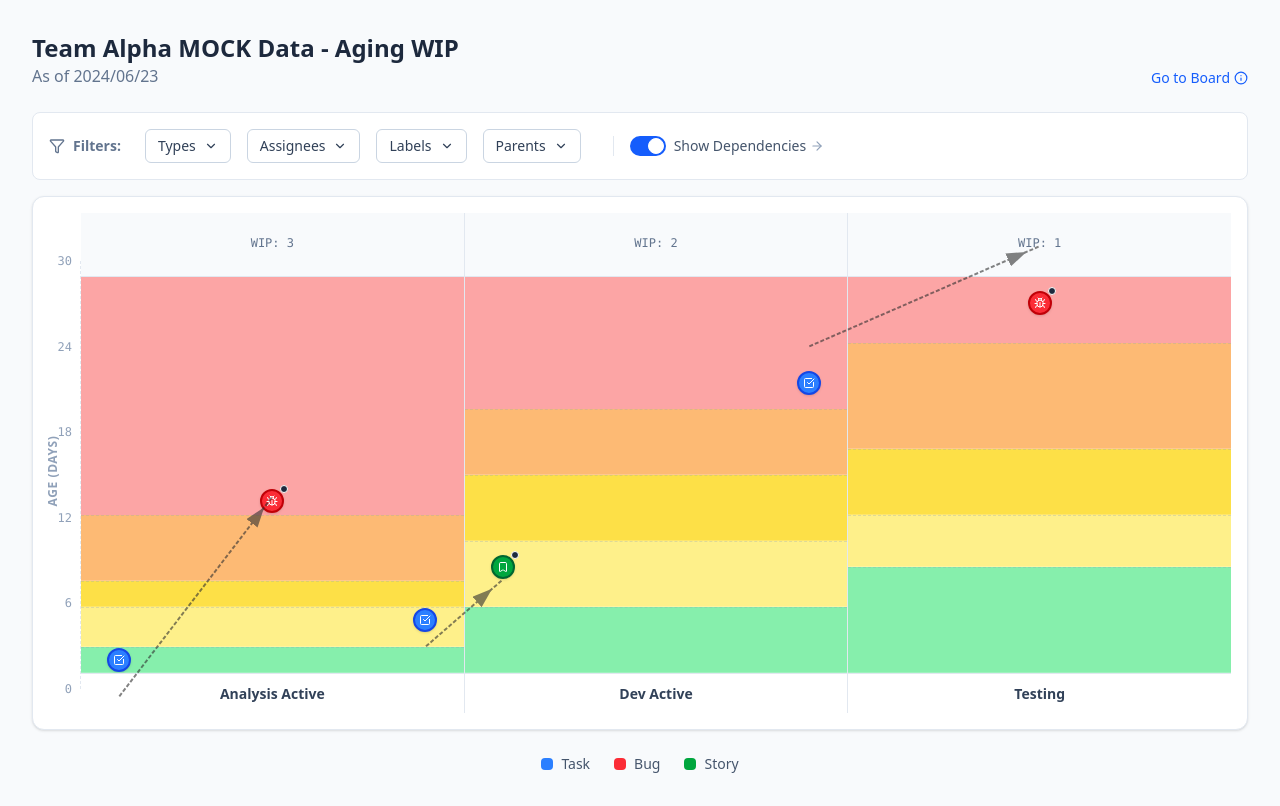
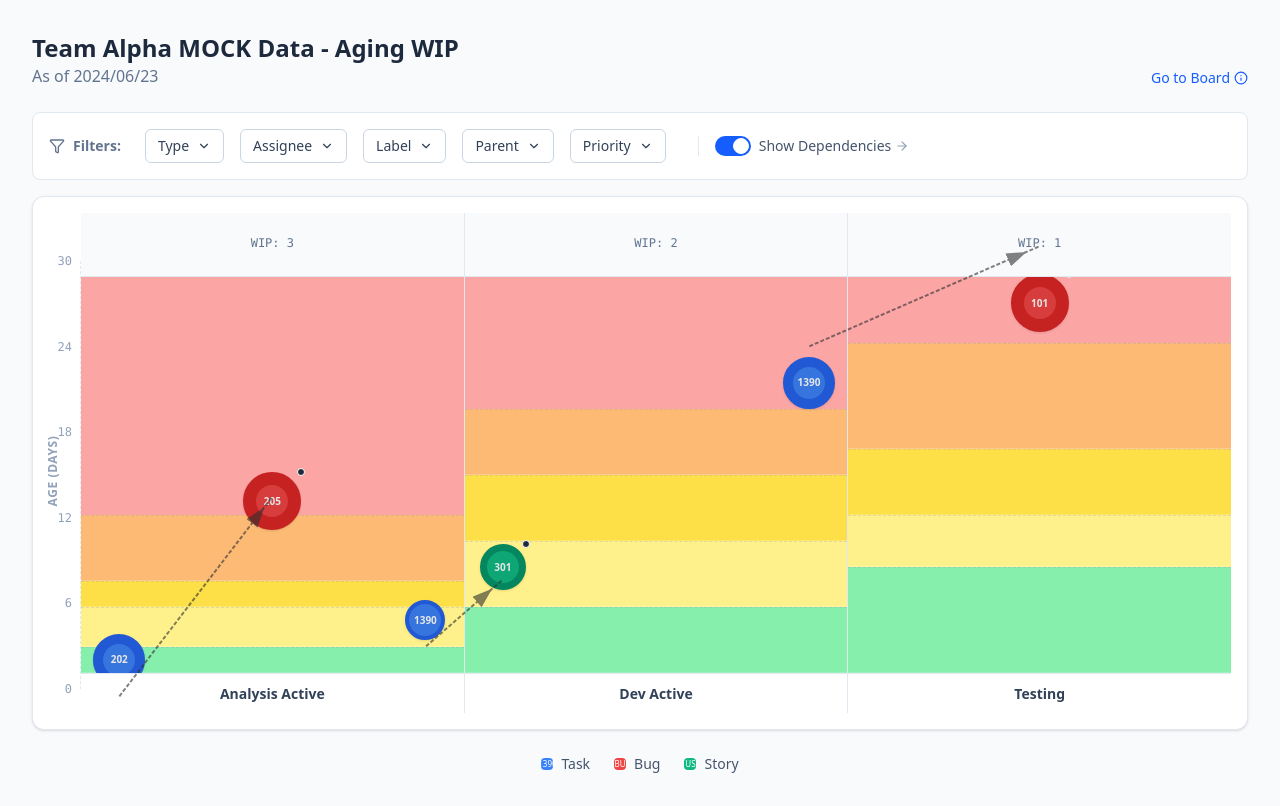
Before and after one commit to paulera/aging-wip-ui, a React (Vite) app: page / in a window 1280 px wide. Built offline with nearby package versions, Linux system fonts and the light colour scheme.

Commit message:
Cosmetic info moved into a theme object. UI agnostic to types. Priority and urgency level implemented. Arbitrary number of unified SLE steps.

```diff
--- a/src/App.jsx
+++ b/src/App.jsx
@@ -1,5 +1,5 @@
 import React, { useState, useMemo, useRef, useLayoutEffect, useEffect } from 'react';
-import { Info, Bug, CheckSquare, Bookmark, Filter, ArrowRight, Link as LinkIcon, Check, ChevronDown, X } from 'lucide-react';
+import { Info, Filter, ArrowRight, Link as LinkIcon, Check, ChevronDown, X } from 'lucide-react';
 
 // --- Mock Data ---
 const MOCK_DATA = {
@@ -8,6 +8,24 @@ const MOCK_DATA = {
   "board_url": "#",
   "min_days": 0,
   "max_days": 30,
+  "theme": {
+    "theme_name": "Default Theme",
+    "theme_author_name": "System",
+    "theme_author_email": "system@example.com",
+    "sle_colors": ["#86efac", "#fef08a", "#fde047", "#fdba74", "#fca5a5"],
+    "types": {
+      "Task": { "color": "#3b82f6", "borderColor": "#2563eb", "icon": "1390" },
+      "Bug": { "color": "#ef4444", "borderColor": "#dc2626", "icon": "BU" },
+      "Story": { "color": "#10b981", "borderColor": "#059669", "icon": "US" }
+    },
+    "priorities": {
+      "Highest": "H",
+      "High": "M",
+      "Medium": "L",
+      "Low": "L",
+      "Lowest": "L"
+    }
+  },
   "features": {
     "dependencies": {
       "enabled": true,
@@ -18,21 +36,14 @@ const MOCK_DATA = {
     },
     "filters": {
       "enabled": true,
-      "fields": ["type", "assignee", "label", "parent"]
+      "fields": ["type", "assignee", "label", "parent", "priority"]
     }
   },
   "columns": [
     {
-      "style": {
       "name": "Analysis Active",
       "top_text": "WIP: 3",
       "order": 1,
-        "step1_color": "#86efac",
-        "step2_color": "#fef08a",
-        "step3_color": "#fde047",
-        "step4_color": "#fdba74",
-        "step5_color": "#fca5a5"
-      },
       "sle": { "step1": 2, "step2": 5, "step3": 7, "step4": 12 },
       "items": [
         {
@@ -40,27 +51,35 @@ const MOCK_DATA = {
           "title": "Database Schema Review",
           "type": "Task",
           "age": 1,
+          "priority": "High",
+          "urgency": 3,
           "assignee": { "name": "Alice Dev", "picture": "", "link": "#" },
           "labels": ["Backend", "DB"],
           "parent": { "key": "EPIC-1", "title": "Backend Overhaul", "url": "#" },
-          "url": "https://jira.company.com/browse/KAN-202"
+          "url": "https://jira.company.com/browse/KAN-202",
+          "label": "202"
         },
         {
           "key": "KAN-205",
           "title": "Login Auth Bug",
           "type": "Bug",
           "age": 13,
+          "priority": "Highest",
+          "urgency": 4,
           "assignee": { "name": "Bob QA", "picture": "", "link": "#" },
           "labels": ["Security"],
           "parent": { "key": "EPIC-2", "title": "Security Audit", "url": "#" },
           "url": "https://jira.company.com/browse/KAN-205",
-          "depends_on": "KAN-202"
+          "depends_on": "KAN-202",
+          "label": "205"
         },
         {
           "key": "KAN-206",
           "title": "Legacy Cleanup",
           "type": "Task",
           "age": 4,
+          "priority": "Low",
+          "urgency": 1,
           "assignee": { "name": "Charlie", "picture": "", "link": "#" },
           "labels": ["Tech Debt"],
           "parent": { "key": "EPIC-1", "title": "Backend Overhaul", "url": "#" },
@@ -69,16 +88,9 @@ const MOCK_DATA = {
       ]
     },
     {
-      "style": {
       "name": "Dev Active",
       "top_text": "WIP: 2",
       "order": 2,
-        "step1_color": "#86efac",
-        "step2_color": "#fef08a",
-        "step3_color": "#fde047",
-        "step4_color": "#fdba74",
-        "step5_color": "#fca5a5"
-      },
       "sle": { "step1": 5, "step2": 10, "step3": 15, "step4": 20 },
       "items": [
          {
@@ -86,17 +98,22 @@ const MOCK_DATA = {
           "title": "API Integration",
           "type": "Story",
           "age": 8,
+          "priority": "Medium",
+          "urgency": 2,
           "assignee": { "name": "Diana", "picture": "", "link": "#" },
           "labels": ["Frontend"],
           "parent": { "key": "EPIC-3", "title": "Frontend Revamp", "url": "#" },
           "url": "https://jira.company.com/browse/KAN-301",
-          "depends_on": "KAN-206"
+          "depends_on": "KAN-206",
+          "label": "301"
         },
         {
           "key": "KAN-305",
           "title": "Performance Tuning",
           "type": "Task",
           "age": 22,
+          "priority": "High",
+          "urgency": 3,
           "assignee": { "name": "Evan", "picture": "", "link": "#" },
           "labels": ["Ops"],
           "parent": { "key": "EPIC-3", "title": "Frontend Revamp", "url": "#" },
@@ -105,16 +122,9 @@ const MOCK_DATA = {
       ]
     },
     {
-      "style": {
       "name": "Testing",
       "top_text": "WIP: 1",
       "order": 3,
-        "step1_color": "#86efac",
-        "step2_color": "#fef08a",
-        "step3_color": "#fde047",
-        "step4_color": "#fdba74",
-        "step5_color": "#fca5a5"
-      },
       "sle": { "step1": 8, "step2": 12, "step3": 17, "step4": 25 },
       "items": [
         {
@@ -122,11 +132,14 @@ const MOCK_DATA = {
           "title": "Critical Fix",
           "type": "Bug",
           "age": 28,
+          "priority": "Highest",
+          "urgency": 4,
           "assignee": { "name": "Fiona", "picture": "", "link": "#" },
           "labels": ["Urgent"],
           "parent": { "key": "EPIC-9", "title": "Q3 Goals", "url": "#" },
           "url": "https://jira.company.com/browse/KAN-101",
-          "depends_on": "KAN-305"
+          "depends_on": "KAN-305",
+          "label": "101"
         }
       ]
     }
@@ -182,7 +195,7 @@ const calculateLayout = (filteredColumns, maxDays) => {
 
 // --- Components ---
 
-const SmartTooltip = ({ item, dependency, position }) => {
+const SmartTooltip = ({ item, dependency, position, theme }) => {
   const tooltipRef = useRef(null);
   const [adjustedStyle, setAdjustedStyle] = useState({
     visibility: 'hidden',
@@ -217,6 +230,8 @@ const SmartTooltip = ({ item, dependency, position }) => {
 
   if (!item || !position) return null;
 
+  const priorityEmoji = theme.priorities[item.priority] || '';
+
   return (
     <div
       ref={tooltipRef}
@@ -233,6 +248,18 @@ const SmartTooltip = ({ item, dependency, position }) => {
         <span className="text-xs font-mono bg-slate-100 px-1 rounded text-slate-500">{item.age} days</span>
       </div>
       <p className="text-sm font-medium text-slate-700 leading-tight mb-2">{item.title}</p>
+
+      {item.priority && (
+        <div className="mb-2 pb-2 border-b border-slate-100">
+           <div className="text-[10px] text-slate-400 uppercase font-semibold tracking-wider flex items-center gap-1">
+             Priority
+           </div>
+           <div className="text-xs text-slate-700 font-medium flex items-center gap-1">
+             <span>{priorityEmoji}</span>
+             <span>{item.priority}</span>
+           </div>
+        </div>
+      )}
 
       {item.parent && (
         <div className="mb-2 pb-2 border-b border-slate-100">
@@ -265,7 +292,7 @@ const SmartTooltip = ({ item, dependency, position }) => {
 
       <div className="flex items-center gap-2 pt-2 border-t border-slate-100">
         <div className="w-5 h-5 bg-indigo-100 rounded-full flex items-center justify-center text-[10px] text-indigo-700 font-bold">
-            {item.assignee.picture ? <img src={item.assignee.picture} className="w-full h-full rounded-full" /> : item.assignee.name[0]}
+            {item.assignee.picture ? <img src={item.assignee.picture} className="w-full h-full rounded-full" alt={item.assignee.name} /> : item.assignee.name[0]}
         </div>
         <span className="text-xs text-slate-500">{item.assignee.name}</span>
       </div>
@@ -273,25 +300,15 @@ const SmartTooltip = ({ item, dependency, position }) => {
   );
 };
 
-const ItemDot = ({ layout, layoutMap, setTooltipData }) => {
+const ItemDot = ({ layout, layoutMap, setTooltipData, theme }) => {
   const { item, localXPct, y } = layout;
   const [hovered, setHovered] = useState(false);
 
-  const getIcon = (type) => {
-    switch(type.toLowerCase()) {
-      case 'bug': return <Bug size={12} className="text-white" />;
-      case 'story': return <Bookmark size={12} className="text-white" />;
-      default: return <CheckSquare size={12} className="text-white" />;
-    }
-  };
+  const typeConfig = theme.types[item.type] || { color: "#6b7280", borderColor: "#4b5563", icon: "?" };
+  const borderWidth = 1 + (item.urgency || 0) * 3;
 
-  const getColor = (type) => {
-    switch(type.toLowerCase()) {
-      case 'bug': return 'bg-red-500 border-red-700';
-      case 'story': return 'bg-green-600 border-green-800';
-      default: return 'bg-blue-500 border-blue-700';
-    }
-  };
+  // Use item.label if defined, otherwise use type icon
+  const displayText = item.label || typeConfig.icon;
 
   const handleMouseEnter = (e) => {
     setHovered(true);
@@ -328,8 +345,18 @@ const ItemDot = ({ layout, layoutMap, setTooltipData }) => {
         onMouseEnter={handleMouseEnter}
         onMouseLeave={handleMouseLeave}
       >
-        <div className={`w-6 h-6 rounded-full shadow-sm border-2 flex items-center justify-center transition-transform duration-200 ${hovered ? 'scale-125 z-50' : 'scale-100 z-10'} relative ${getColor(item.type)}`}>
-           {getIcon(item.type)}
+        <div
+          className={`w-8 h-8 rounded-full shadow-sm flex items-center justify-center transition-transform duration-200 ${hovered ? 'scale-125 z-50' : 'scale-100 z-10'} relative`}
+          style={{
+            backgroundColor: typeConfig.color,
+            borderWidth: `${borderWidth}px`,
+            borderStyle: 'solid',
+            borderColor: typeConfig.borderColor,
+            filter: 'brightness(0.9)',
+            boxSizing: 'content-box'
+          }}
+        >
+           <span className="text-white text-[10px] font-bold">{displayText}</span>
         </div>
         {item.depends_on && (
           <div className="absolute -top-1 -right-1 w-2 h-2 bg-slate-800 rounded-full border border-white" title="Has dependency"></div>
@@ -427,7 +454,7 @@ const FilterBar = ({ config, columns, activeFilters, onFilterChange, dependencyC
 
       {config.fields.map(field => {
         const options = getUniqueValues(columns, field);
-        const label = field.charAt(0).toUpperCase() + field.slice(1) + 's';
+        const label = field.charAt(0).toUpperCase() + field.slice(1);
 
         return (
           <MultiSelect
@@ -455,7 +482,13 @@ const FilterBar = ({ config, columns, activeFilters, onFilterChange, dependencyC
       {dependencyConfig.show_toggle && (
          <div className="flex items-center gap-2 ml-4 pl-4 border-l border-slate-200">
            <label className="flex items-center cursor-pointer relative">
-             <input type="checkbox" checked={showArrows} onChange={() => setShowArrows(!showArrows)} className="sr-only peer" />
+             <input
+               type="checkbox"
+               name="show-dependencies"
+               checked={showArrows}
+               onChange={() => setShowArrows(!showArrows)}
+               className="sr-only peer"
+             />
              <div className="w-9 h-5 bg-slate-200 peer-focus:outline-none peer-focus:ring-2 peer-focus:ring-blue-300 rounded-full peer peer-checked:after:translate-x-full peer-checked:after:border-white after:content-[''] after:absolute after:top-[2px] after:left-[2px] after:bg-white after:border-gray-300 after:border after:rounded-full after:h-4 after:w-4 after:transition-all peer-checked:bg-blue-600"></div>
              <span className="ml-2 text-sm text-slate-600 font-medium flex items-center gap-1">
                 Show Dependencies <ArrowRight size={14} className="text-slate-400"/>
@@ -473,9 +506,9 @@ const getDataFromURL = () => {
     const dataParam = params.get('data');
 
     if (dataParam) {
-      // Try Base64 decoding first
+      // Try Base64 decoding first (with UTF-8 support)
       try {
-        const decoded = atob(dataParam);
+        const decoded = decodeURIComponent(escape(atob(dataParam)));
         return JSON.parse(decoded);
       } catch {
         // Fall back to URL decoding
@@ -495,7 +528,7 @@ export default function App() {
   // Load data from URL or fall back to mock data
   const [data] = useState(() => getDataFromURL() || MOCK_DATA);
 
-  const { title, subtitle, max_days, columns, board_url, features } = data;
+  const { title, subtitle, max_days, columns, board_url, features, theme } = data;
   const [tooltipData, setTooltipData] = useState(null);
   const [activeFilters, setActiveFilters] = useState({});
   const [showArrows, setShowArrows] = useState(features.dependencies.default_visible);
@@ -509,7 +542,8 @@ export default function App() {
     }
 
     const prettyJson = JSON.stringify(data, null, 2);
-    const base64 = btoa(JSON.stringify(data));
+    // Fix: Encode to UTF-8 bytes first, then base64
+    const base64 = btoa(unescape(encodeURIComponent(JSON.stringify(data))));
     const commentText = `\n${'='.repeat(80)}\nDATA (JSON):\n${'='.repeat(80)}\n${prettyJson}\n\n${'='.repeat(80)}\nDATA (BASE64):\n${'='.repeat(80)}\n${base64}\n${'='.repeat(80)}\n`;
     const comment = document.createComment(commentText);
     document.documentElement.insertBefore(comment, document.documentElement.firstChild);
@@ -533,7 +567,7 @@ export default function App() {
             // Check if item has ANY of the selected labels
             if (item.labels?.some(l => activeValues.includes(l))) hasMatch = true;
           } else {
-            // Generic check (type, etc)
+            // Generic check (type, priority, etc)
             if (activeValues.includes(item[key])) hasMatch = true;
           }
 
@@ -614,6 +648,19 @@ export default function App() {
     }
   };
 
+  // Generate legend from theme types
+  const typeLegend = Object.entries(theme.types).map(([typeName, config]) => (
+    <div key={typeName} className="flex items-center gap-2 text-sm text-slate-600">
+      <div
+        className="w-3 h-3 rounded flex items-center justify-center text-[8px]"
+        style={{ backgroundColor: config.color, color: 'white' }}
+      >
+        {config.icon}
+      </div>
+      {typeName}
+    </div>
+  ));
+
   return (
     <div className="w-full min-h-screen bg-slate-50 p-8 font-sans relative">
       <div className="mb-6 flex justify-between items-end">
@@ -665,7 +712,7 @@ export default function App() {
                 {/* Layer 1: Columns (Backgrounds) - Z-0 */}
                 <div className="flex w-full h-full relative z-0">
                     {filteredColumns
-                        .sort((a, b) => a.style.order - b.style.order)
+                        .sort((a, b) => a.order - b.order)
                         .map((col, colIndex) => (
                         <StatusColumn
                             key={colIndex}
@@ -673,6 +720,7 @@ export default function App() {
                             maxDays={max_days}
                             layoutMap={layoutMap}
                             setTooltipData={setTooltipData}
+                            theme={theme}
                         />
                     ))}
                 </div>
@@ -683,10 +731,8 @@ export default function App() {
         </div>
       </div>
 
-      <div className="mt-6 flex gap-6 justify-center">
-        <div className="flex items-center gap-2 text-sm text-slate-600"><div className="w-3 h-3 rounded bg-blue-500"></div> Task</div>
-        <div className="flex items-center gap-2 text-sm text-slate-600"><div className="w-3 h-3 rounded bg-red-500"></div> Bug</div>
-        <div className="flex items-center gap-2 text-sm text-slate-600"><div className="w-3 h-3 rounded bg-green-600"></div> Story</div>
+      <div className="mt-6 flex gap-6 justify-center flex-wrap">
+        {typeLegend}
       </div>
 
       {/* Smart Tooltip (Fixed position, boundary aware) */}
@@ -695,27 +741,68 @@ export default function App() {
           item={tooltipData.item}
           dependency={tooltipData.dependency}
           position={tooltipData.position}
+          theme={theme}
         />
       )}
     </div>
   );
 }
 
-const StatusColumn = ({ columnData, maxDays, layoutMap, setTooltipData }) => {
-  const { style, sle, items } = columnData;
+const StatusColumn = ({ columnData, maxDays, layoutMap, setTooltipData, theme }) => {
+  const { name, top_text, sle, items } = columnData;
+
+  // Build SLE zones dynamically based on theme colors and column SLE config
+  const sleSteps = Object.keys(sle).sort((a, b) => {
+    const numA = parseInt(a.replace('step', ''));
+    const numB = parseInt(b.replace('step', ''));
+    return numA - numB;
+  });
+
+  const zones = [];
+  let prevValue = 0;
+
+  sleSteps.forEach((step, index) => {
+    const stepValue = sle[step];
+    const colorIndex = index;
+    const color = theme.sle_colors[colorIndex] || 'transparent';
+
+    zones.push({
+      start: prevValue,
+      end: stepValue,
+      color: color
+    });
+
+    prevValue = stepValue;
+  });
+
+  // Add final zone (from last step to max_days)
+  const lastColorIndex = sleSteps.length;
+  const lastColor = theme.sle_colors[lastColorIndex] || 'transparent';
+  zones.push({
+    start: prevValue,
+    end: maxDays,
+    color: lastColor,
+    isTop: true
+  });
+
   return (
     <div className="flex-1 flex flex-col min-w-[150px] border-r border-slate-200 last:border-r-0 relative z-0">
       <div className="h-16 border-b border-slate-200 bg-slate-50 p-2 flex flex-col items-center justify-center text-center z-10">
-        <span className="text-xs text-slate-500 font-mono mb-1">{style.top_text}</span>
+        <span className="text-xs text-slate-500 font-mono mb-1">{top_text}</span>
       </div>
 
       <div className="relative flex-1 w-full bg-slate-100 overflow-hidden">
         <div className="absolute inset-0 flex flex-col-reverse">
-           <SLEZone start={0} end={sle.step1} maxDays={maxDays} color={style.step1_color} />
-           <SLEZone start={sle.step1} end={sle.step2} maxDays={maxDays} color={style.step2_color} />
-           <SLEZone start={sle.step2} end={sle.step3} maxDays={maxDays} color={style.step3_color} />
-           <SLEZone start={sle.step3} end={sle.step4} maxDays={maxDays} color={style.step4_color} />
-           <SLEZone start={sle.step4} end={maxDays} maxDays={maxDays} color={style.step5_color} isTop />
+           {zones.map((zone, idx) => (
+             <SLEZone
+               key={idx}
+               start={zone.start}
+               end={zone.end}
+               maxDays={maxDays}
+               color={zone.color}
+               isTop={zone.isTop}
+             />
+           ))}
         </div>
 
         <div className="absolute inset-0 z-20">
@@ -728,13 +815,14 @@ const StatusColumn = ({ columnData, maxDays, layoutMap, setTooltipData }) => {
                         layout={layout}
                         layoutMap={layoutMap}
                         setTooltipData={setTooltipData}
+                        theme={theme}
                     />
                 );
              })}
         </div>
       </div>
       <div className="h-10 border-t border-slate-200 bg-white flex items-center justify-center">
-        <span className="font-semibold text-slate-700 text-sm">{style.name}</span>
+        <span className="font-semibold text-slate-700 text-sm">{name}</span>
       </div>
     </div>
   );
--- a/tools/url-generator.js
+++ b/tools/url-generator.js
@@ -5,6 +5,24 @@ const data = {
   "board_url": "#",
   "min_days": 0,
   "max_days": 30,
+  "theme": {
+    "theme_name": "Default Theme",
+    "theme_author_name": "System",
+    "theme_author_email": "system@example.com",
+    "sle_colors": ["#86efac", "#fef08a", "#fde047", "#fdba74", "#fca5a5"],
+    "types": {
+      "Task": { "color": "#3b82f6", "icon": "✓" },
+      "Bug": { "color": "#ef4444", "icon": "🐛" },
+      "Story": { "color": "#10b981", "icon": "📖" }
+    },
+    "priorities": {
+      "Highest": "🔴",
+      "High": "🟠",
+      "Medium": "🟡",
+      "Low": "🟢",
+      "Lowest": "⚪"
+    }
+  },
   "features": {
     "dependencies": {
       "enabled": true,
@@ -15,7 +33,7 @@ const data = {
     },
     "filters": {
       "enabled": true,
-      "fields": ["type", "assignee", "label", "parent"]
+      "fields": ["type", "assignee", "label", "parent", "priority"]
     }
   },
   "columns": [
@@ -23,12 +41,7 @@ const data = {
       "style": {
         "name": "Analysis Active",
         "top_text": "WIP: 3",
-        "order": 1,
-        "step1_color": "#86efac",
-        "step2_color": "#fef08a",
-        "step3_color": "#fde047",
-        "step4_color": "#fdba74",
-        "step5_color": "#fca5a5"
+        "order": 1
       },
       "sle": { "step1": 2, "step2": 5, "step3": 7, "step4": 12 },
       "items": [
@@ -37,6 +50,8 @@ const data = {
           "title": "Database Schema Review",
           "type": "Task",
           "age": 1,
+          "priority": "High",
+          "urgency": 3,
           "assignee": { "name": "Alice Dev", "picture": "", "link": "#" },
           "labels": ["Backend", "DB"],
           "parent": { "key": "EPIC-1", "title": "Backend Overhaul", "url": "#" },
@@ -47,6 +62,8 @@ const data = {
           "title": "Login Auth Bug",
           "type": "Bug",
           "age": 13,
+          "priority": "Highest",
+          "urgency": 4,
           "assignee": { "name": "Bob QA", "picture": "", "link": "#" },
           "labels": ["Security"],
           "parent": { "key": "EPIC-2", "title": "Security Audit", "url": "#" },
@@ -58,6 +75,8 @@ const data = {
           "title": "Legacy Cleanup",
           "type": "Task",
           "age": 4,
+          "priority": "Low",
+          "urgency": 1,
           "assignee": { "name": "Charlie", "picture": "", "link": "#" },
           "labels": ["Tech Debt"],
           "parent": { "key": "EPIC-1", "title": "Backend Overhaul", "url": "#" },
@@ -69,12 +88,7 @@ const data = {
       "style": {
         "name": "Dev Active",
         "top_text": "WIP: 2",
-        "order": 2,
-        "step1_color": "#86efac",
-        "step2_color": "#fef08a",
-        "step3_color": "#fde047",
-        "step4_color": "#fdba74",
-        "step5_color": "#fca5a5"
+        "order": 2
       },
       "sle": { "step1": 5, "step2": 10, "step3": 15, "step4": 20 },
       "items": [
@@ -83,6 +97,8 @@ const data = {
           "title": "API Integration",
           "type": "Story",
           "age": 8,
+          "priority": "Medium",
+          "urgency": 2,
           "assignee": { "name": "Diana", "picture": "", "link": "#" },
           "labels": ["Frontend"],
           "parent": { "key": "EPIC-3", "title": "Frontend Revamp", "url": "#" },
@@ -94,6 +110,8 @@ const data = {
           "title": "Performance Tuning",
           "type": "Task",
           "age": 22,
+          "priority": "High",
+          "urgency": 3,
           "assignee": { "name": "Evan", "picture": "", "link": "#" },
           "labels": ["Ops"],
           "parent": { "key": "EPIC-3", "title": "Frontend Revamp", "url": "#" },
@@ -105,12 +123,7 @@ const data = {
       "style": {
         "name": "Testing",
         "top_text": "WIP: 1",
-        "order": 3,
-        "step1_color": "#86efac",
-        "step2_color": "#fef08a",
-        "step3_color": "#fde047",
-        "step4_color": "#fdba74",
-        "step5_color": "#fca5a5"
+        "order": 3
       },
       "sle": { "step1": 3, "step2": 6, "step3": 9, "step4": 15 },
       "items": [
@@ -119,6 +132,8 @@ const data = {
           "title": "Critical Fix",
           "type": "Bug",
           "age": 28,
+          "priority": "Highest",
+          "urgency": 4,
           "assignee": { "name": "Fiona", "picture": "", "link": "#" },
           "labels": ["Urgent"],
           "parent": { "key": "EPIC-9", "title": "Q3 Goals", "url": "#" },
@@ -130,10 +145,5 @@ const data = {
   ]
 };
 
-// URL encoding
-//const urlEncoded = encodeURIComponent(JSON.stringify(data));
-//console.log(`file:///path/to/index.html?data=${urlEncoded}`);
-
-// OR Base64 encoding (shorter URLs)
 const base64Encoded = btoa(JSON.stringify(data));
 console.log(`${base64Encoded}`);
```
Lines whose indentation alone changed are shown as unchanged.
